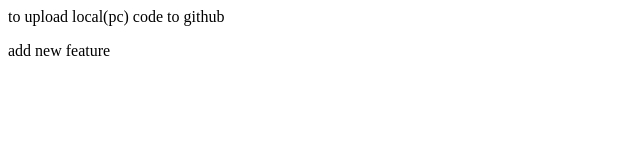
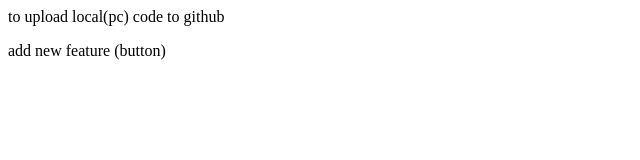
Before and after one commit to Adarsh000111/localRepo, a plain HTML site: page index.html in a window 1280 px wide. Shown: the full height of the page, 0-640 px from the left. Drawn offline with Linux system fonts and the light colour scheme.

```diff
--- a/index.html
+++ b/index.html
@@ -1,3 +1,3 @@
 <P>to upload local(pc) code to github</P>
 
-<P> add new feature</P>
+<P> add new feature (button)</P>
```
